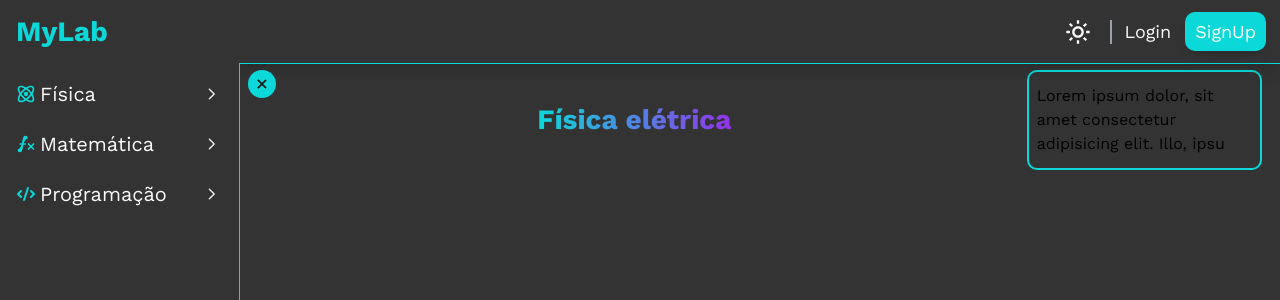
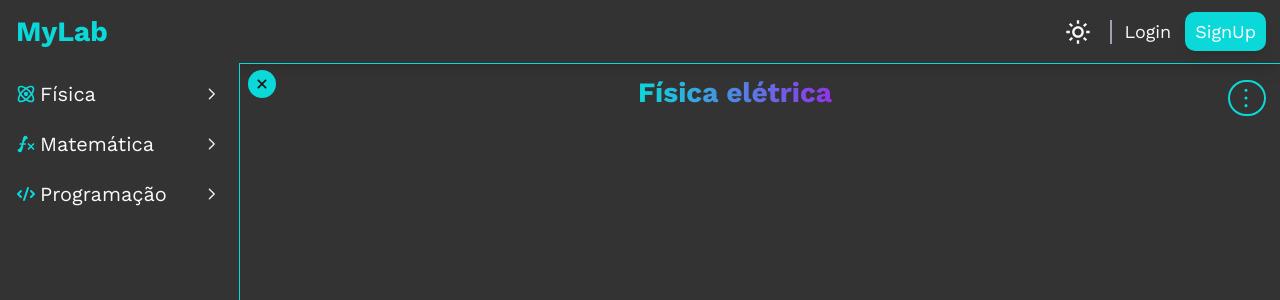
Before and after one commit to EnzoSylvestrin/MyLab, a Next.js app: page /eletrica in a window 1280 px wide. Shown: the top 300 px of the page. Built offline with nearby package versions, Linux system fonts and the light colour scheme.

Commit message:
Creating ExpandSection Component

```diff
--- a/src/Components/ExpandSection/ExpandSection.tsx
+++ b/src/Components/ExpandSection/ExpandSection.tsx
@@ -1,8 +1,63 @@
+import { useState } from "react";
+
+import { AiOutlineMore } from 'react-icons/ai';
+import { BiX } from 'react-icons/bi';
+
+import { motion } from "framer-motion";
+
+import { DURATION_ANIMATION_SECTION } from "@/Utils/Contants";
+
+import { Icon } from "../Icon/Icon";
+import { Text } from "../Text/Text";
+
 const ExpandSection = () => {
+
+    const [open, setOpen] = useState(false);
+
+    const HandleToggleSection = () => {
+        setOpen(!open);
+    }
+
     return (
-        <div className="">
-
-        </div>
+        <>
+            <motion.div
+                className="flex flex-col self-end mr-4 ring-2 rounded-2xl ring-secondary relative"
+                animate={{
+                    width: open ? '300px' : '35px',
+                    height: 'auto',
+                    padding: open ? '12px 8px' : '2px',
+                }}
+                transition={{
+                    duration: DURATION_ANIMATION_SECTION,
+                }}
+            >
+                <motion.div
+                    className="relative w-[30px]"
+                    animate={{
+                        rotate: open ? '180deg' : '0',
+                    }}
+                    transition={{
+                        duration: DURATION_ANIMATION_SECTION,
+                    }}
+                    onClick={HandleToggleSection}
+                >
+                    <Icon icon={open ? BiX : AiOutlineMore}  colored />
+                </motion.div>
+                <motion.div
+                    className="w-full"
+                    animate={{
+                        display: open ? 'block' : 'none',
+                        opacity: open ? 1 : 0
+                    }}
+                    transition={{
+                        delay: open ? 0.3 : 0,
+                        duration: open ? DURATION_ANIMATION_SECTION : 0
+                    }}
+                >
+                    <Text>Lorem, ipsum dolor sit amet consectetur adipisicing elit. Architecto, error maxime illo</Text>
+                </motion.div>
+            </motion.div>
+        </>
     );
 }
 
--- a/src/Utils/Contants.ts
+++ b/src/Utils/Contants.ts
@@ -1,2 +1,4 @@
 export const DURATION_ANIMATION = 0.7;
-export const ANIMATION_TYPE = 'spring'
+export const ANIMATION_TYPE = 'spring';
+
+export const DURATION_ANIMATION_SECTION = 0.4;
--- a/src/pages/eletrica.tsx
+++ b/src/pages/eletrica.tsx
@@ -1,3 +1,4 @@
+import ExpandSection from "@/Components/ExpandSection/ExpandSection";
 import { Heading } from "@/Components/Heading/Heading";
 
 const Eletrica = () => {
@@ -6,9 +7,7 @@ const Eletrica = () => {
             <div className="w-full flex items-center justify-center">
                 <Heading size="md" className={'bg-clip-text !text-transparent !bg-gradient-to-r from-secondary to-purple-600'}>Física elétrica</Heading>
             </div>
-            <div className="w-[300px] self-end ring-2 ring-secondary rounded-lg px-2 py-3 mr-[20px]">
-                <p>Lorem ipsum dolor, sit amet consectetur adipisicing elit. Illo, ipsu</p>
-            </div>
+            <ExpandSection />
         </div>
     );
 }
```
